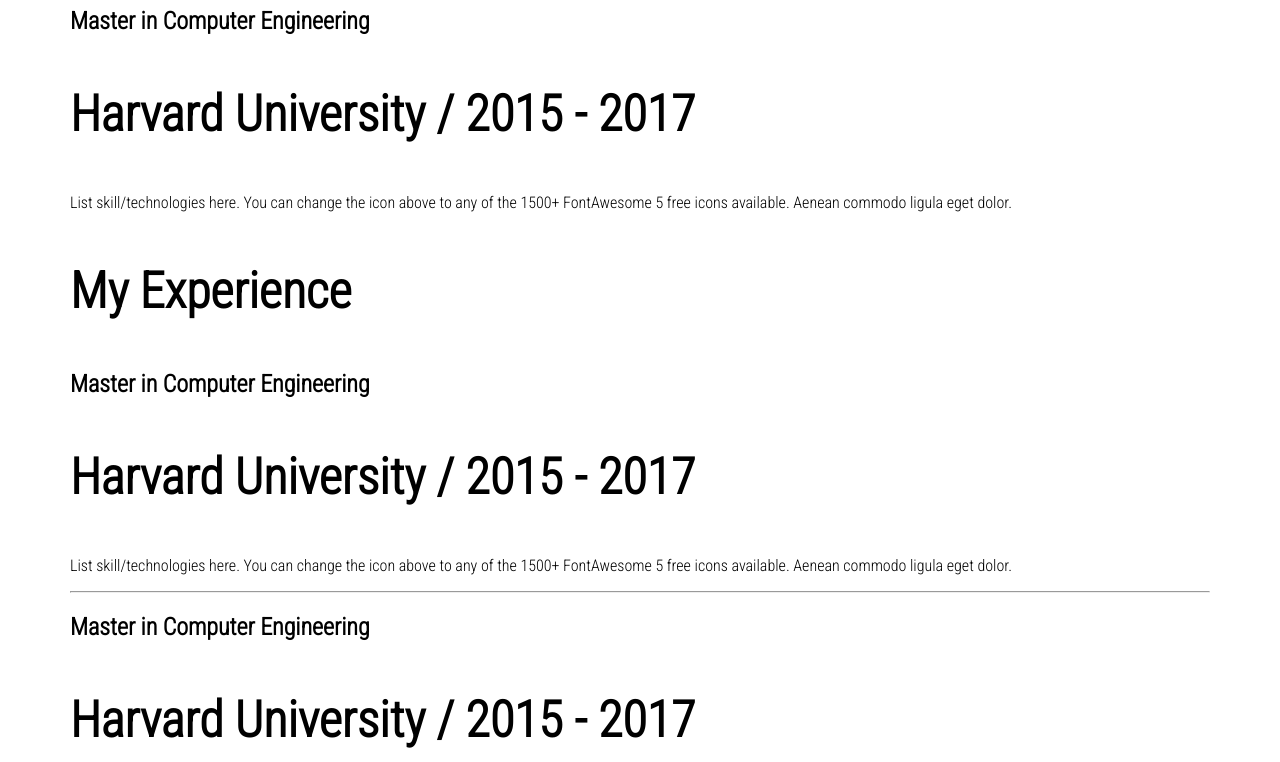
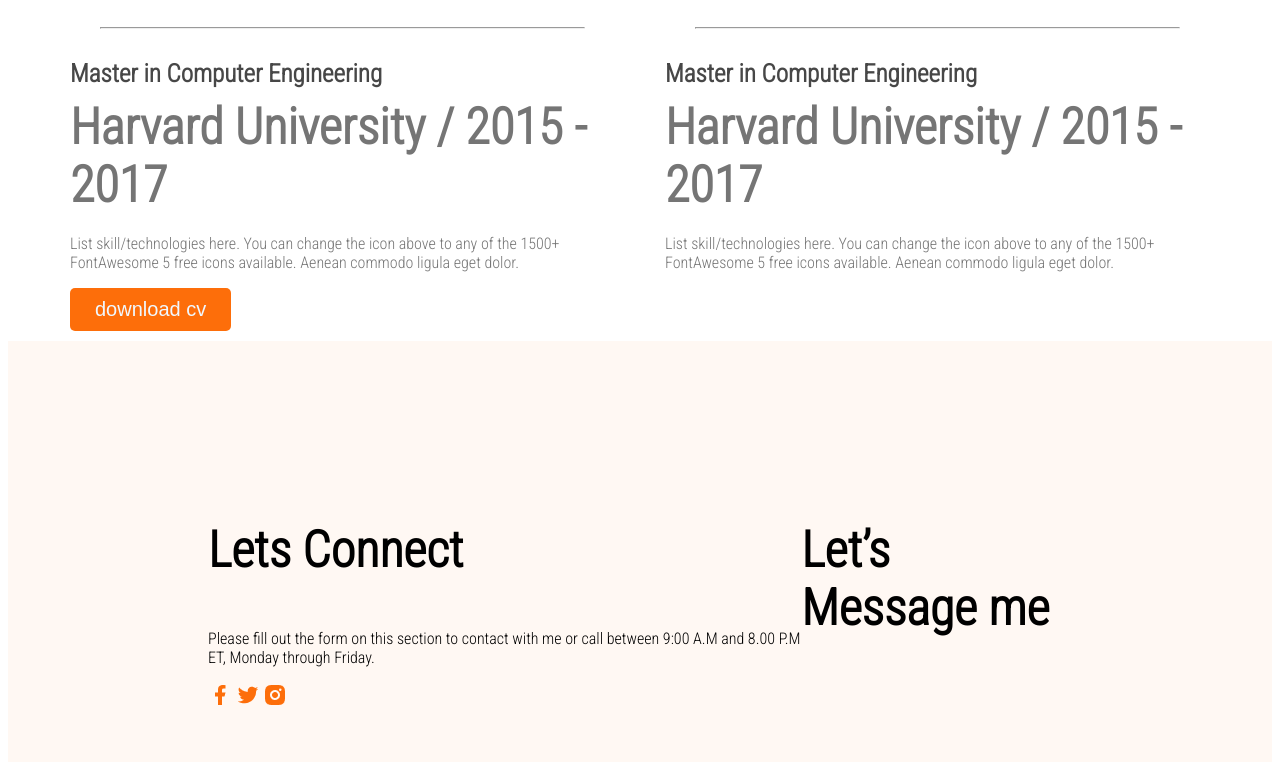
Before and after one commit to Afrin-bd/web-developer-protfolio, a plain HTML site: page index.html in a window 1280 px wide. Shown: the part 2938-3700 px from the top of the page. Drawn offline with Linux system fonts and the light colour scheme.

```diff
--- a/index.html
+++ b/index.html
@@ -98,8 +98,10 @@
     <!-- resume section -->
     <section>
       <h3 class="section-title">A summary of My Resume</h3>
-       <div class="resume-container">
+
+      <div class="resume-container">
         <!-- .resume-column*2>h3.resume-column-title -->
+
         <div class="resume-column">
           <h3 class="resume-column-title">My Education</h3>
 
@@ -123,8 +125,8 @@ to any of the 1500+ FontAwesome 5 free icons available. Aenean commodo ligula eg
             <p class="resume-item-description">List skill/technologies here. You can change the icon above
 to any of the 1500+ FontAwesome 5 free icons available. Aenean commodo ligula eget dolor.</p>
           </div>
+        </div>
 
-        </div>
         <div class="resume-column">
           <h3 class="resume-column-title">My Experience</h3>
 
@@ -149,13 +151,31 @@ to any of the 1500+ FontAwesome 5 free icons available. Aenean commodo ligula eg
 to any of the 1500+ FontAwesome 5 free icons available. Aenean commodo ligula eget dolor.</p>
           </div>
         </div>
+
        </div>
 
 
+       <div class="downlod-cv">
+        <button class="btn-primary">download cv</button>
+       </div>
 
     </section>
 </main>
 
-  <footer></footer>
+  <footer>
+    <div class="footer-column">
+       <h3 class="section-title">Lets Connect</h3>
+       <p class="section-description">Please fill out the form on this section to contact with me or call between 9:00 A.M and 8.00 P.M ET, Monday through Friday.</p>
+       <div class="social-link">
+      <a href=""><img src="images/icons/facebook.png" alt=""></a>
+      <a href=""><img src="images/icons/twitter.png" alt=""></a>
+      <a href=""><img src="images/icons/insta.png" alt=""></a>
+       </div>
+    </div>
+    <div class="footer-column">
+      <h3 class="section-title">Let’s Message me</h3>
+
+    </div>
+  </footer>
 </body>
 </html>
--- a/styles/portfolio.css
+++ b/styles/portfolio.css
@@ -110,8 +110,38 @@ main {
 
 /* resume section style */
 
-resume-column-title {
+.resume-column-title {
   color: #474747;
   font-size: 30px;
    font-weight: 700;
 }
+.resume-container{
+  display:flex;
+  gap: 50px;
+}
+.resume-item-title{
+ color:#474747;
+font-size: 25px;
+font-weight: 700;
+margin-bottom: 10px;
+}
+
+.resume-item-institute{
+  margin-bottom: 20px;
+  margin-top: 0px;
+}
+.resume-item-description, .resume-item-institute{
+  color:#757575;
+}
+
+.resume-container hr{
+  margin: 30px;
+}
+
+/* footer */
+footer{
+  display:flex;
+  padding: 130px 200px;
+  background: #FFF8F3;
+  margin-top: 10px;
+}
```
